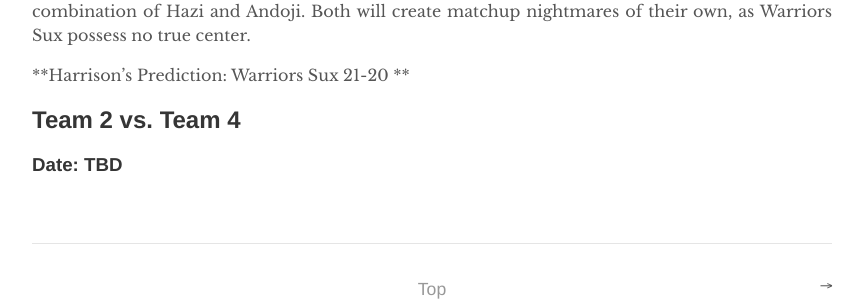
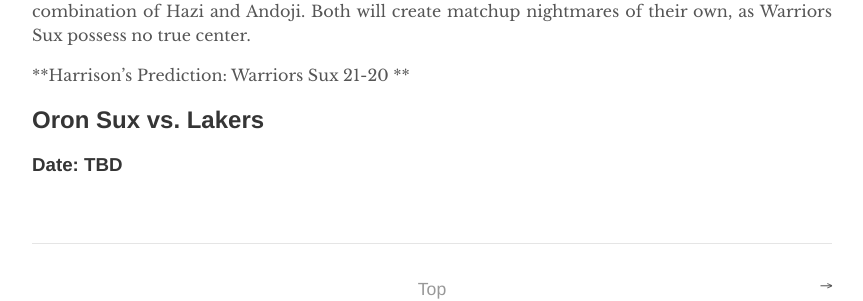
Before and after one commit to nohharri/tdpba, a Jekyll site: the page built from _posts/2018-01-23-preseason-tournament.md, in a window 1280 px wide. Shown: the part 1411-1712 px from the top of the page, without its empty margins (208-1071 px from the left). Built offline with Jekyll 4.4.1, drawn with Linux system fonts in a browser that asks for light colours.

Commit message:
Update 2018-01-23-preseason-tournament.md

```diff
--- a/_posts/2018-01-23-preseason-tournament.md
+++ b/_posts/2018-01-23-preseason-tournament.md
@@ -34,5 +34,5 @@ Even Lebron had more help when he faced the Spurs in the 2007 NBA Finals. Expect
 
 **Harrison's Prediction: Warriors Sux 21-20 **
 
-## Team 2 vs. Team 4
+## Oron Sux vs. Lakers
 ### Date: TBD
```
